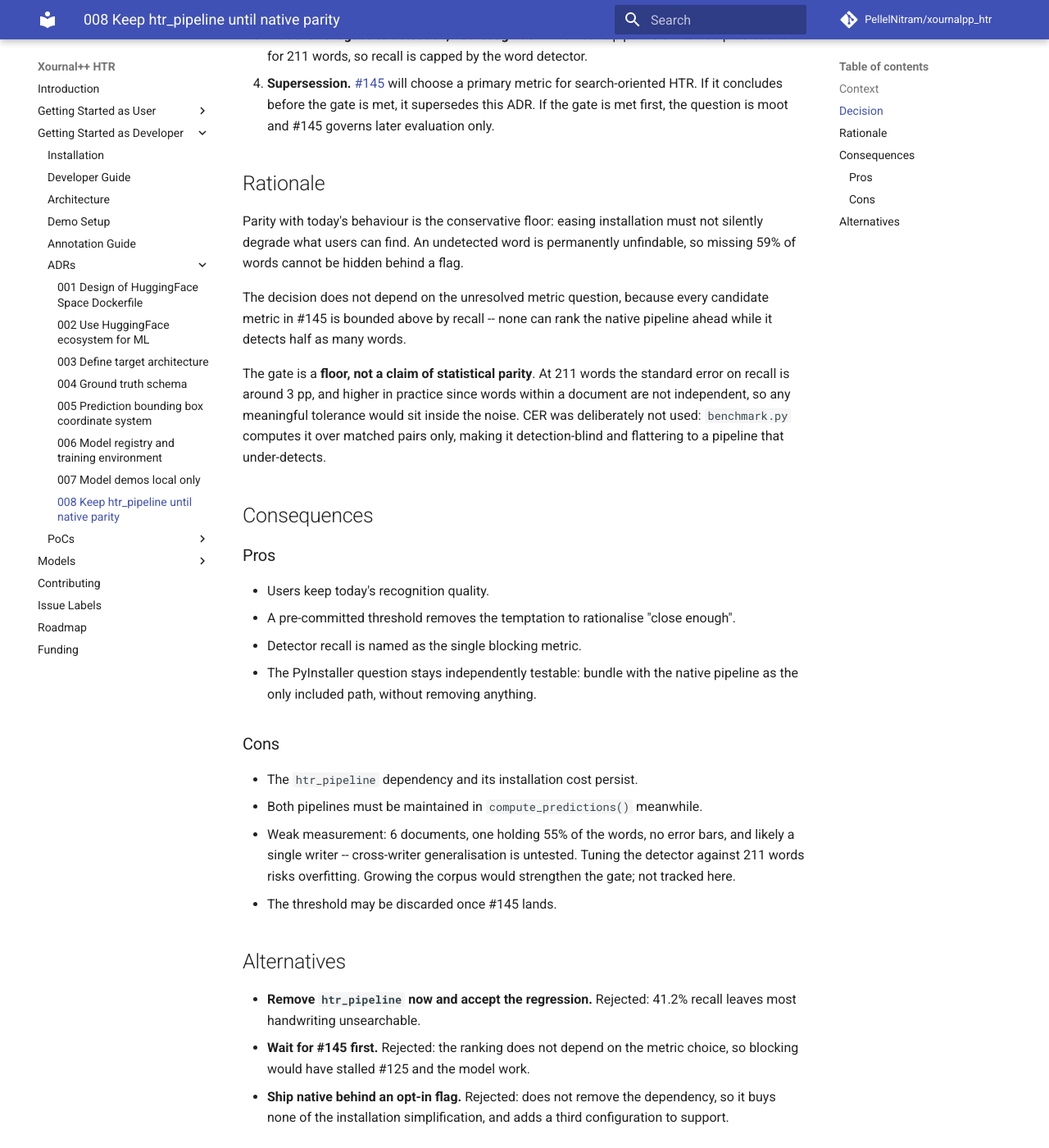
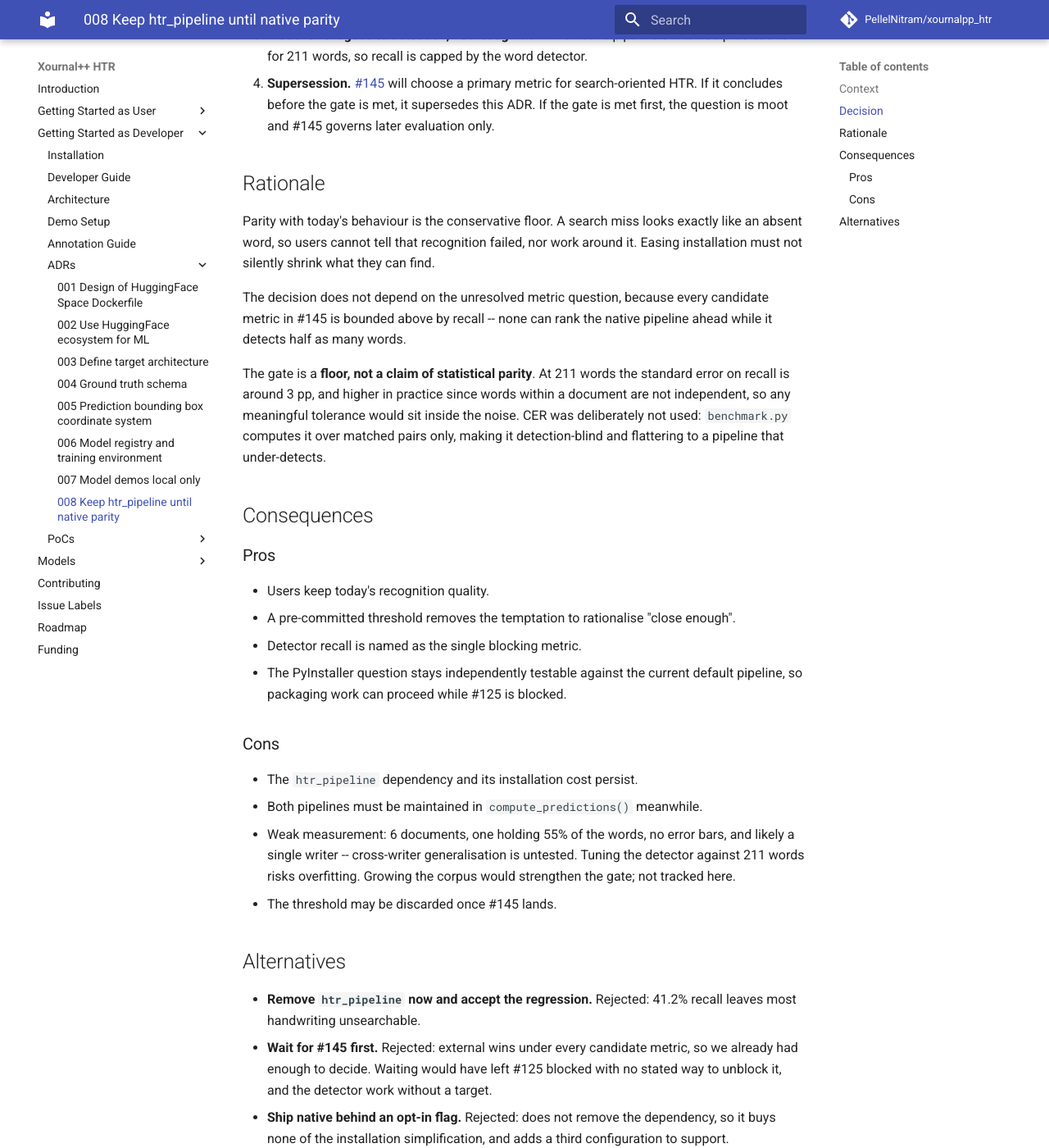
Before and after one commit to PellelNitram/xournalpp_htr, an MkDocs documentation site: the page built from docs/ADRs/008_keep_htr_pipeline_until_native_parity.md, in a window 1280 px wide and 1400 px high, scrolled down 1061 px. Shown: the whole window at 82% size. Built offline with MkDocs 1.6.1 and Material for MkDocs 9.7.7, drawn with Linux system fonts in a browser that asks for light colours; comment, search, counter and statistics services are not loaded.

Commit message:
Clarify rationale and correct PyInstaller scope in ADR 008. [CC]

```diff
--- a/docs/ADRs/008_keep_htr_pipeline_until_native_parity.md
+++ b/docs/ADRs/008_keep_htr_pipeline_until_native_parity.md
@@ -41,9 +41,9 @@ against the native pipeline's 14.5%, roughly three times as much.
 
 ## Rationale
 
-Parity with today's behaviour is the conservative floor: easing installation must
-not silently degrade what users can find. An undetected word is permanently
-unfindable, so missing 59% of words cannot be hidden behind a flag.
+Parity with today's behaviour is the conservative floor. A search miss looks
+exactly like an absent word, so users cannot tell that recognition failed, nor
+work around it. Easing installation must not silently shrink what they can find.
 
 The decision does not depend on the unresolved metric question, because every
 candidate metric in #145 is bounded above by recall -- none can rank the native
@@ -63,8 +63,8 @@ under-detects.
 - Users keep today's recognition quality.
 - A pre-committed threshold removes the temptation to rationalise "close enough".
 - Detector recall is named as the single blocking metric.
-- The PyInstaller question stays independently testable: bundle with the native
-  pipeline as the only included path, without removing anything.
+- The PyInstaller question stays independently testable against the current
+  default pipeline, so packaging work can proceed while #125 is blocked.
 
 ### Cons
 
@@ -80,8 +80,9 @@ under-detects.
 
 - **Remove `htr_pipeline` now and accept the regression.** Rejected: 41.2% recall
   leaves most handwriting unsearchable.
-- **Wait for #145 first.** Rejected: the ranking does not depend on the metric
-  choice, so blocking would have stalled #125 and the model work.
+- **Wait for #145 first.** Rejected: external wins under every candidate metric,
+  so we already had enough to decide. Waiting would have left #125 blocked with
+  no stated way to unblock it, and the detector work without a target.
 - **Ship native behind an opt-in flag.** Rejected: does not remove the dependency,
   so it buys none of the installation simplification, and adds a third
   configuration to support.
```
